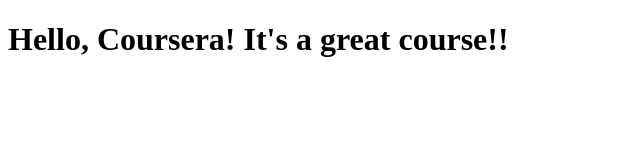
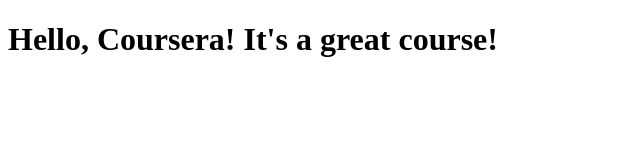
Before and after one commit to githubnoob0/forcoursera, a plain HTML site: page site/index.html in a window 1280 px wide. Shown: the full height of the page, 0-640 px from the left. Drawn offline with Linux system fonts and the light colour scheme.

Commit message:
Small addition to our page content.

```diff
--- a/site/index.html
+++ b/site/index.html
@@ -6,7 +6,7 @@
 </head>
 
 <body>
-<h1>Hello, Coursera! It's a great course!!</h1>
+<h1>Hello, Coursera! It's a great course!</h1>
 </body>
 
 </html>
```
